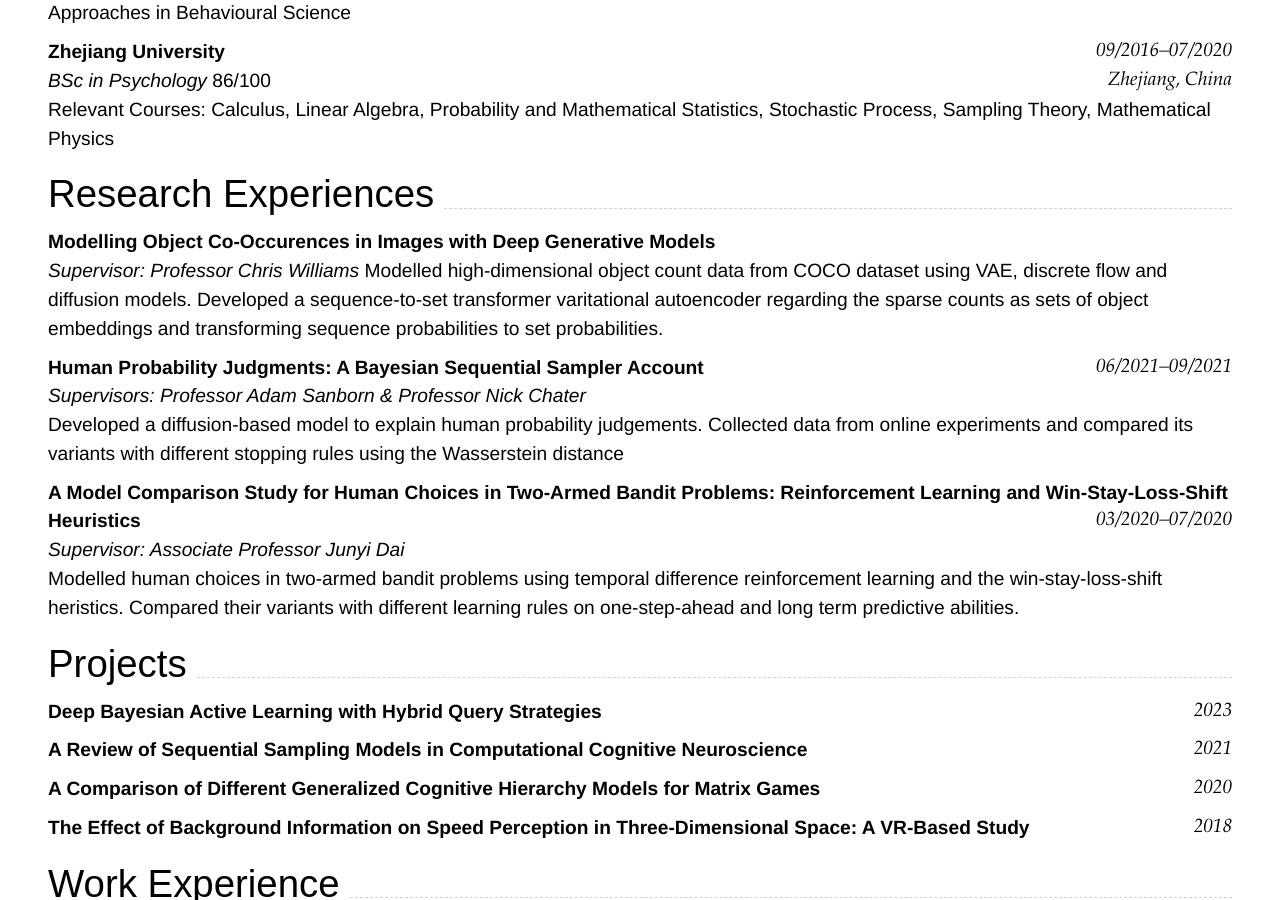
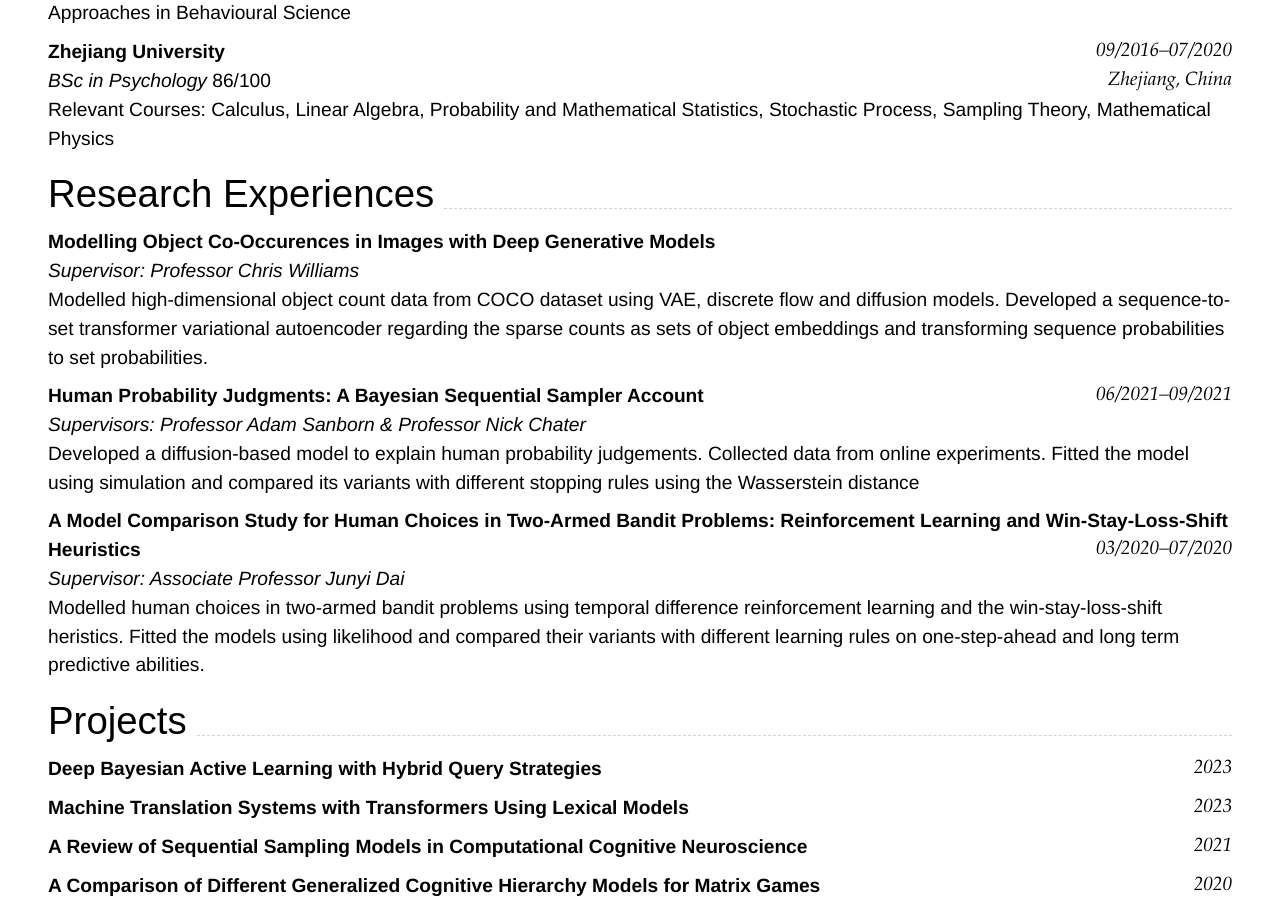
Before and after one commit to RL-LBAM/CV, a Jekyll site: the page built from index.md, in a window 1280 px wide and 900 px high, scrolled down 502 px. Built offline with Jekyll 4.4.1, drawn with Linux system fonts in a browser that asks for light colours; nearby versions of some CDN libraries.

Commit message:
Update index.md

```diff
--- a/index.md
+++ b/index.md
@@ -57,18 +57,19 @@ Relevant Courses: Calculus, Linear Algebra, Probability and Mathematical Statist
 ## Research Experiences
 ### **Modelling Object Co-Occurences in Images with Deep Generative Models**
 *Supervisor: Professor Chris Williams*
-Modelled high-dimensional object count data from COCO dataset using VAE, discrete flow and diffusion models. Developed a sequence-to-set transformer varitational autoencoder regarding the sparse counts as sets of object embeddings and transforming sequence probabilities to set probabilities.
+Modelled high-dimensional object count data from COCO dataset using VAE, discrete flow and diffusion models. Developed a sequence-to-set transformer variational autoencoder regarding the sparse counts as sets of object embeddings and transforming sequence probabilities to set probabilities.
 
 ### **Human Probability Judgments: A Bayesian Sequential Sampler Account** `06/2021–09/2021`
 *Supervisors: Professor Adam Sanborn & Professor Nick Chater*
-Developed a diffusion-based model to explain human probability judgements. Collected data from online experiments and compared its variants with different stopping rules using the Wasserstein distance
+Developed a diffusion-based model to explain human probability judgements. Collected data from online experiments. Fitted the model using simulation and compared its variants with different stopping rules using the Wasserstein distance
 
 ### **A Model Comparison Study for Human Choices in Two-Armed Bandit Problems: Reinforcement Learning and Win-Stay-Loss-Shift Heuristics** `03/2020–07/2020`
 *Supervisor: Associate Professor Junyi Dai*
-Modelled human choices in two-armed bandit problems using temporal difference reinforcement learning and the win-stay-loss-shift heristics. Compared their variants with different learning rules on one-step-ahead and long term predictive abilities.
+Modelled human choices in two-armed bandit problems using temporal difference reinforcement learning and the win-stay-loss-shift heristics. Fitted the models using likelihood and compared their variants with different learning rules on one-step-ahead and long term predictive abilities.
 
 ## Projects
 ### **Deep Bayesian Active Learning with Hybrid Query Strategies** `2023`
+### **Machine Translation Systems with Transformers Using Lexical Models** `2023`
 ### **A Review of Sequential Sampling Models in Computational Cognitive Neuroscience** `2021`
 ### **A Comparison of Different Generalized Cognitive Hierarchy Models for Matrix Games** `2020`
 ### **The Effect of Background Information on Speed Perception in Three-Dimensional Space: A VR-Based Study** `2018`
```
